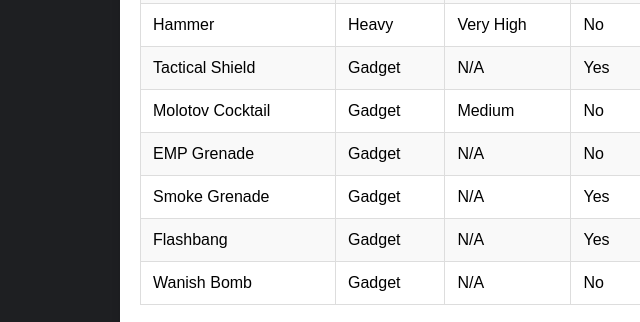
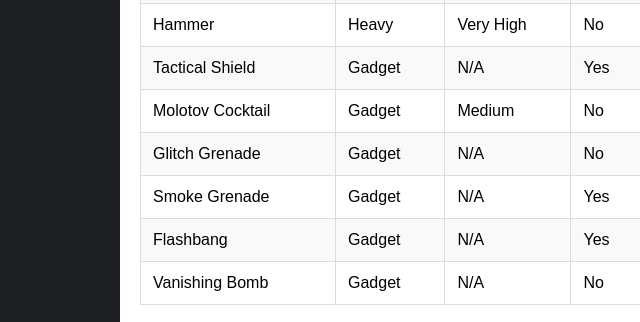
Before and after one commit to IliaShashkin/WEbSiteForGameTips, a website: page TheFinals.html in a window 1280 px wide. Shown: the part 3540-3862 px from the top of the page, 0-640 px from the left. Drawn offline with Linux system fonts and the light colour scheme.

Commit message:
Loadout update

```diff
--- a/TheFinals.html
+++ b/TheFinals.html
@@ -184,7 +184,7 @@
                 <td>Medium</td>
             </tr>
             <tr>
-                <td>EMP Grenade</td>
+                <td>Glitch Grenade</td>
                 <td>Gadget</td>
                 <td>N/A</td>
                 <td>No</td>
@@ -208,7 +208,7 @@
                 <td>Low</td>
             </tr>
             <tr>
-                <td>Wanish Bomb</td>
+                <td>Vanishing Bomb</td>
                 <td>Gadget</td>
                 <td>N/A</td>
                 <td>No</td>
```
